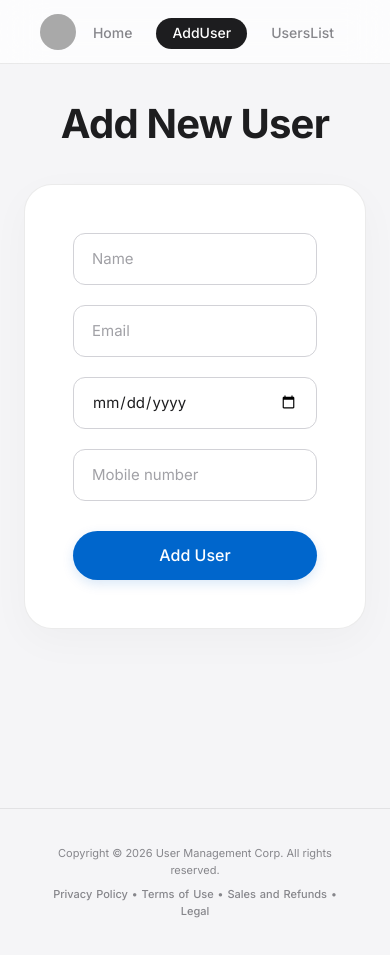
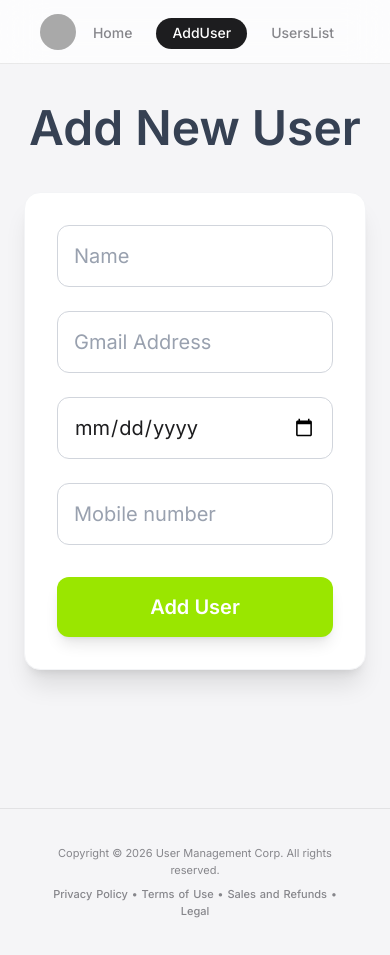
Before and after one commit to arjunvarikuppala/user-manager, a React app in the folder Frontend/: page /add-user in a window 390 px wide. Built offline with nearby package versions, Linux system fonts and the light colour scheme; grey boxes are pictures that could not be loaded; the HTML template or start-up script is replaced by a standard one.

Commit message:
Add form validation for Name, Gmail, Date of Birth, and Mobile Number

```diff
--- a/Frontend/copy-build.js
+++ b/Frontend/copy-build.js
@@ -1,3 +1,4 @@
+/* global process */
 import fs from 'fs';
 import path from 'path';
 import { fileURLToPath } from 'url';
--- a/Frontend/src/components/AddUser.jsx
+++ b/Frontend/src/components/AddUser.jsx
@@ -16,6 +16,7 @@ function AddUser() {
   const {
     register,
     handleSubmit,
+    formState: { errors },
   } = useForm();
 
   let navigate = useNavigate();
@@ -33,24 +34,83 @@ function AddUser() {
 
   return (
     <div className="text-center">
-      <h1 className="text-5xl text-gray-600">Add New User</h1>
+      <h1 className="text-5xl font-semibold text-gray-700 mb-6">Add New User</h1>
       {/* Create user form */}
-      <form onSubmit={handleSubmit(onUserCreate)} className="max-w-96 mx-auto mt-10">
-        <input type="text" {...register("name")} className="mb-5 border w-full text-2xl" placeholder="Name" />
-        <input type="email" {...register("email")} className="mb-5 border w-full text-2xl" placeholder="Email" />
+      <form onSubmit={handleSubmit(onUserCreate)} className="max-w-md mx-auto mt-10 p-8 bg-white rounded-2xl shadow-xl border border-gray-100">
+        <div className="mb-6">
+          <input
+            type="text"
+            {...register("name", {
+              required: "Name is required",
+              minLength: { value: 3, message: "Name must be at least 3 characters" },
+              pattern: {
+                value: /^[a-zA-Z\s]+$/,
+                message: "Name can only contain letters and spaces"
+              }
+            })}
+            className="p-4 border border-gray-300 rounded-xl w-full text-xl focus:outline-none focus:ring-2 focus:ring-lime-400 focus:border-transparent transition-all placeholder-gray-400"
+            placeholder="Name"
+          />
+          {errors.name && <p className="text-red-500 text-sm text-left mt-2 pl-1 font-medium">{errors.name.message}</p>}
+        </div>
+
+        <div className="mb-6">
+          <input
+            type="text"
+            {...register("email", {
+              required: "Email is required",
+              pattern: {
+                value: /^[a-zA-Z0-9._%+-]+@gmail\.com$/i,
+                message: "Please enter a valid Gmail address (e.g. user@gmail.com)"
+              }
+            })}
+            className="p-4 border border-gray-300 rounded-xl w-full text-xl focus:outline-none focus:ring-2 focus:ring-lime-400 focus:border-transparent transition-all placeholder-gray-400"
+            placeholder="Gmail Address"
+          />
+          {errors.email && <p className="text-red-500 text-sm text-left mt-2 pl-1 font-medium">{errors.email.message}</p>}
+        </div>
+
+        <div className="mb-6">
           <input
             type="date"
-          {...register("dateOfBirth")}
-          className="mb-5 border w-full text-2xl"
+            {...register("dateOfBirth", {
+              required: "Date of birth is required",
+              validate: (value) => {
+                const selectedDate = new Date(value);
+                const today = new Date();
+                today.setHours(0, 0, 0, 0);
+                if (selectedDate > today) {
+                  return "Date of birth cannot be in the future";
+                }
+                return true;
+              }
+            })}
+            className="p-4 border border-gray-300 rounded-xl w-full text-xl focus:outline-none focus:ring-2 focus:ring-lime-400 focus:border-transparent transition-all placeholder-gray-400"
             placeholder="Date of birth"
           />
+          {errors.dateOfBirth && <p className="text-red-500 text-sm text-left mt-2 pl-1 font-medium">{errors.dateOfBirth.message}</p>}
+        </div>
+
+        <div className="mb-8">
           <input
-          type="number"
-          {...register("mobileNumber")}
-          className="mb-5 border w-full text-2xl"
+            type="text"
+            {...register("mobileNumber", {
+              required: "Mobile number is required",
+              pattern: {
+                value: /^[6-9]\d{9}$/,
+                message: "Please enter a valid 10-digit mobile number starting with 6-9"
+              }
+            })}
+            className="p-4 border border-gray-300 rounded-xl w-full text-xl focus:outline-none focus:ring-2 focus:ring-lime-400 focus:border-transparent transition-all placeholder-gray-400"
             placeholder="Mobile number"
           />
-        <button type="submit" className="text-2xl bg-lime-400 text-lime-50 px-8 py-4">
+          {errors.mobileNumber && <p className="text-red-500 text-sm text-left mt-2 pl-1 font-medium">{errors.mobileNumber.message}</p>}
+        </div>
+
+        <button
+          type="submit"
+          className="text-xl bg-lime-400 hover:bg-lime-500 active:scale-98 transition-all text-white font-semibold px-8 py-4 rounded-xl shadow-lg hover:shadow-xl w-full"
+        >
           Add User
         </button>
       </form>
```
Lines whose indentation alone changed are shown as unchanged.
